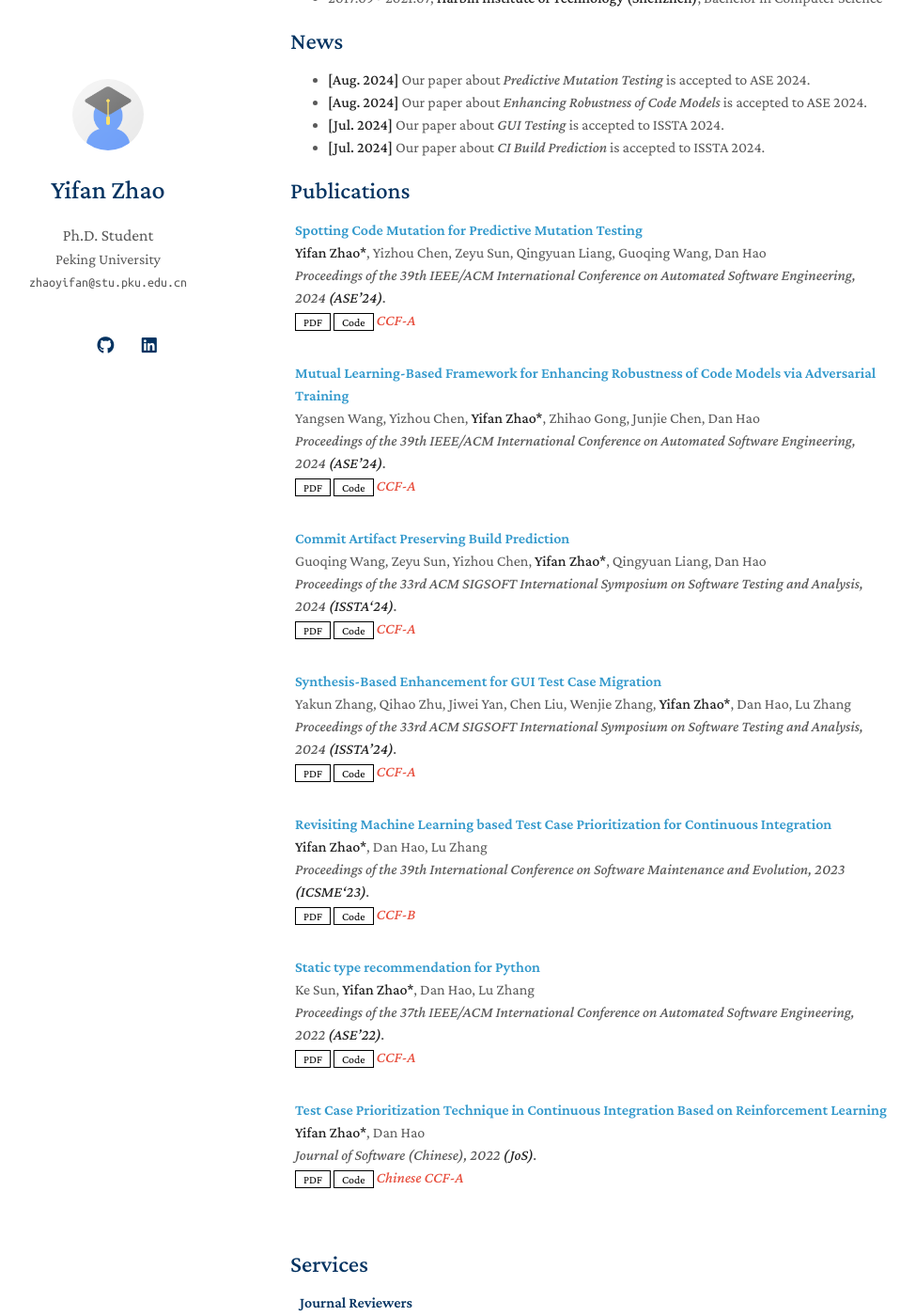
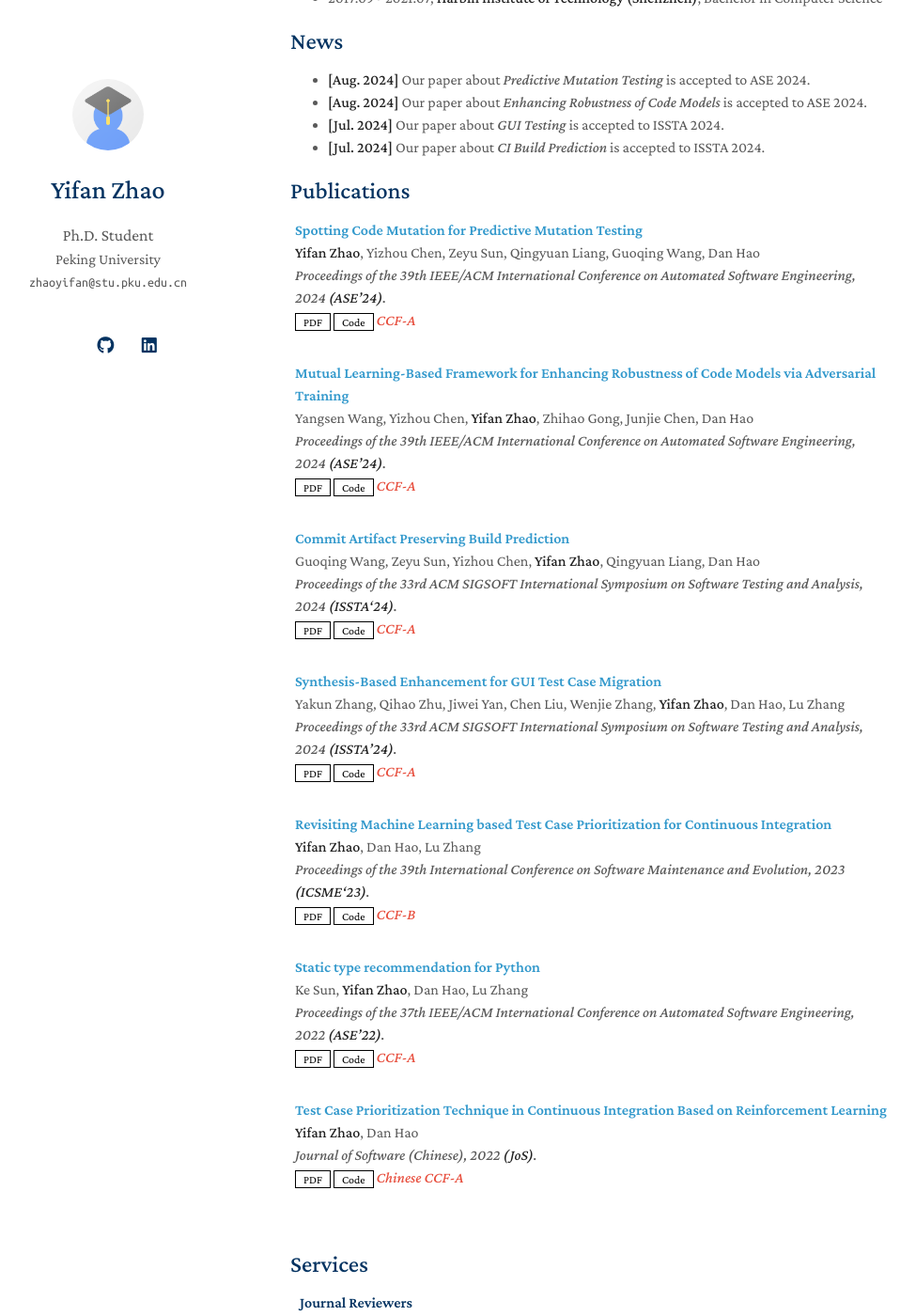
Before and after one commit to yifan-CodeDir/yifan-CodeDir.github.io, a Jekyll site: the page built from index.md, in a window 1280 px wide and 1400 px high, scrolled down 464 px. Shown: the whole window at 94% size, without its empty margins (161-1136 px from the left). Built offline with Jekyll 4.4.1, drawn with Linux system fonts in a browser that asks for light colours; a style sheet for code colours, icons or effects is not loaded; our own code applies the rules of GitHub Pages for plain Markdown files.

```diff
--- a/_data/publications.yml
+++ b/_data/publications.yml
@@ -1,7 +1,7 @@
 main:
 
   - title: Spotting Code Mutation for Predictive Mutation Testing
-    authors: <strong>Yifan Zhao*</strong>, Yizhou Chen, Zeyu Sun, Qingyuan Liang, Guoqing Wang, Dan Hao
+    authors: <strong>Yifan Zhao</strong>, Yizhou Chen, Zeyu Sun, Qingyuan Liang, Guoqing Wang, Dan Hao
     conference_short: ASE'24 [CCF-A]
     conference: Proceedings of the 39th IEEE/ACM International Conference on Automated Software Engineering, 2024 <strong>(ASE’24)</strong>.
     pdf: https://dl.acm.org/doi/abs/10.1145/3691620.3695491
@@ -9,7 +9,7 @@ main:
     notes: CCF-A
 
   - title: Mutual Learning-Based Framework for Enhancing Robustness of Code Models via Adversarial Training
-    authors: Yangsen Wang, Yizhou Chen, <strong>Yifan Zhao*</strong>, Zhihao Gong, Junjie Chen, Dan Hao
+    authors: Yangsen Wang, Yizhou Chen, <strong>Yifan Zhao</strong>, Zhihao Gong, Junjie Chen, Dan Hao
     conference_short: ASE'24 [CCF-A]
     conference: Proceedings of the 39th IEEE/ACM International Conference on Automated Software Engineering, 2024 <strong>(ASE’24)</strong>.
     pdf: https://vmnk-run.github.io/pdfs/ASE24-MARVEL.pdf
@@ -17,7 +17,7 @@ main:
     notes: CCF-A
 
   - title: Commit Artifact Preserving Build Prediction
-    authors: Guoqing Wang, Zeyu Sun, Yizhou Chen, <strong>Yifan Zhao*</strong>, Qingyuan Liang, Dan Hao
+    authors: Guoqing Wang, Zeyu Sun, Yizhou Chen, <strong>Yifan Zhao</strong>, Qingyuan Liang, Dan Hao
     conference_short: ISSTA'24 [CCF-A]
     conference: Proceedings of the 33rd ACM SIGSOFT International Symposium on Software Testing and Analysis, 2024 <strong>(ISSTA‘24)</strong>.
     pdf: https://dl.acm.org/doi/abs/10.1145/3650212.3680356
@@ -25,7 +25,7 @@ main:
     notes: CCF-A
 
   - title: Synthesis-Based Enhancement for GUI Test Case Migration
-    authors: Yakun Zhang, Qihao Zhu, Jiwei Yan, Chen Liu, Wenjie Zhang, <strong>Yifan Zhao*</strong>, Dan Hao, Lu Zhang
+    authors: Yakun Zhang, Qihao Zhu, Jiwei Yan, Chen Liu, Wenjie Zhang, <strong>Yifan Zhao</strong>, Dan Hao, Lu Zhang
     conference_short: ISSTA'24 [CCF-A]
     conference: Proceedings of the 33rd ACM SIGSOFT International Symposium on Software Testing and Analysis, 2024 <strong>(ISSTA’24)</strong>.
     pdf: https://dl.acm.org/doi/abs/10.1145/3650212.3680327
@@ -33,7 +33,7 @@ main:
     notes: CCF-A
 
   - title: Revisiting Machine Learning based Test Case Prioritization for Continuous Integration
-    authors: <strong>Yifan Zhao*</strong>, Dan Hao, Lu Zhang
+    authors: <strong>Yifan Zhao</strong>, Dan Hao, Lu Zhang
     conference_short: ICSME'23 [CCF-B]
     conference: Proceedings of the 39th International Conference on Software Maintenance and Evolution, 2023 <strong>(ICSME‘23)</strong>.
     pdf: https://arxiv.org/pdf/2311.13413
@@ -41,7 +41,7 @@ main:
     notes: CCF-B
 
   - title: Static type recommendation for Python
-    authors: Ke Sun, <strong>Yifan Zhao*</strong>, Dan Hao, Lu Zhang
+    authors: Ke Sun, <strong>Yifan Zhao</strong>, Dan Hao, Lu Zhang
     conference_short: ASE'22 [CCF-A]
     conference: Proceedings of the 37th IEEE/ACM International Conference on Automated Software Engineering, 2022 <strong>(ASE’22)</strong>.
     pdf: https://dl.acm.org/doi/abs/10.1145/3551349.3561150
@@ -49,7 +49,7 @@ main:
     notes: CCF-A
 
   - title: Test Case Prioritization Technique in Continuous Integration Based on Reinforcement Learning
-    authors: <strong>Yifan Zhao*</strong>, Dan Hao
+    authors: <strong>Yifan Zhao</strong>, Dan Hao
     conference_short: JoS (Chinese) [Chinese CCF-A]
     conference: Journal of Software (Chinese), 2022 <strong>(JoS)</strong>.
     pdf: https://jos.org.cn/jos/article/pdf/6506
```
